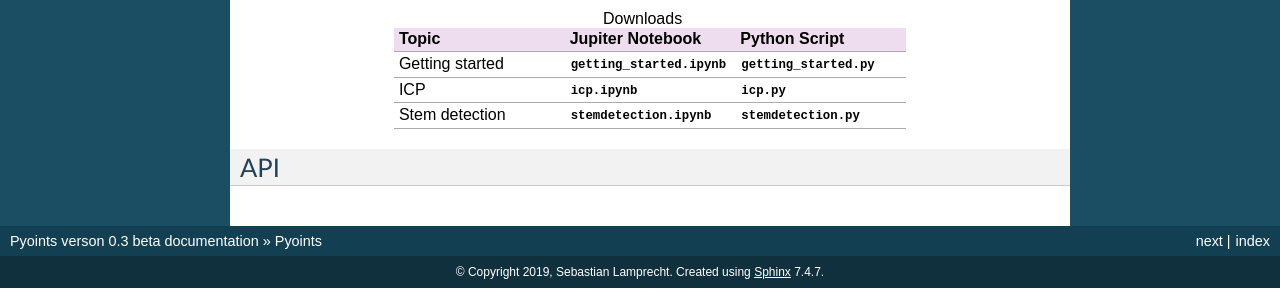
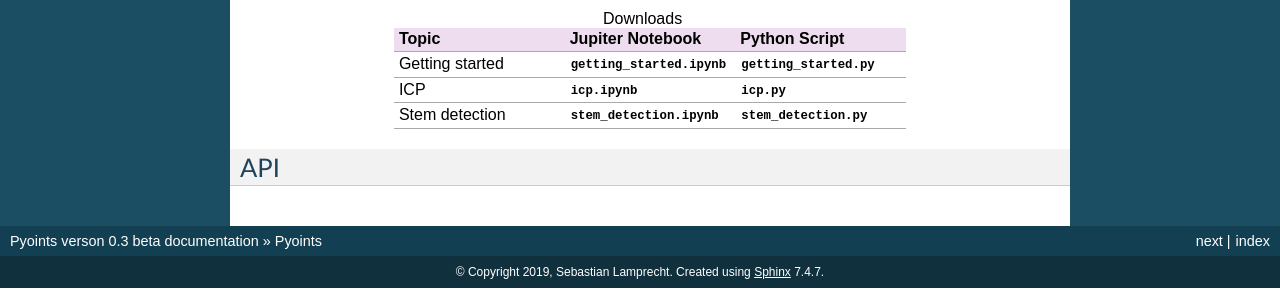
Before and after one commit to laempy/pyoints, a Sphinx documentation site: the page built from sphinx/index.rst, in a window 1280 px wide. Shown: the part 534-834 px from the top of the page. Built offline with Sphinx 7.4.7, drawn with Linux system fonts in a browser that asks for light colours; pages that are not in the unit, such as notebooks, are missing from menus.

Commit message:
stem detection tutorial renamed

```diff
--- a/sphinx/index.rst
+++ b/sphinx/index.rst
@@ -27,7 +27,7 @@ Tutorials
    :maxdepth: 2
 
    tutorials/getting_started.ipynb
-   tutorials/stemdetection.ipynb
+   tutorials/stem_detection.ipynb
    tutorials/icp.ipynb
 
 
@@ -37,7 +37,7 @@ Tutorials
 
    "Getting started", :download:`getting_started.ipynb <tutorials/getting_started.ipynb>`, :download:`getting_started.py <tutorials/getting_started.py>`
    "ICP", :download:`icp.ipynb <tutorials/icp.ipynb>`, :download:`icp.py <tutorials/icp.py>`
-   "Stem detection", :download:`stemdetection.ipynb <tutorials/stemdetection.ipynb>`, :download:`stemdetection.py <tutorials/stemdetection.py>`
+   "Stem detection", :download:`stem_detection.ipynb <tutorials/stem_detection.ipynb>`, :download:`stem_detection.py <tutorials/stem_detection.py>`
 
 
 ***
```
Also changed, not shown: 3 other files.
